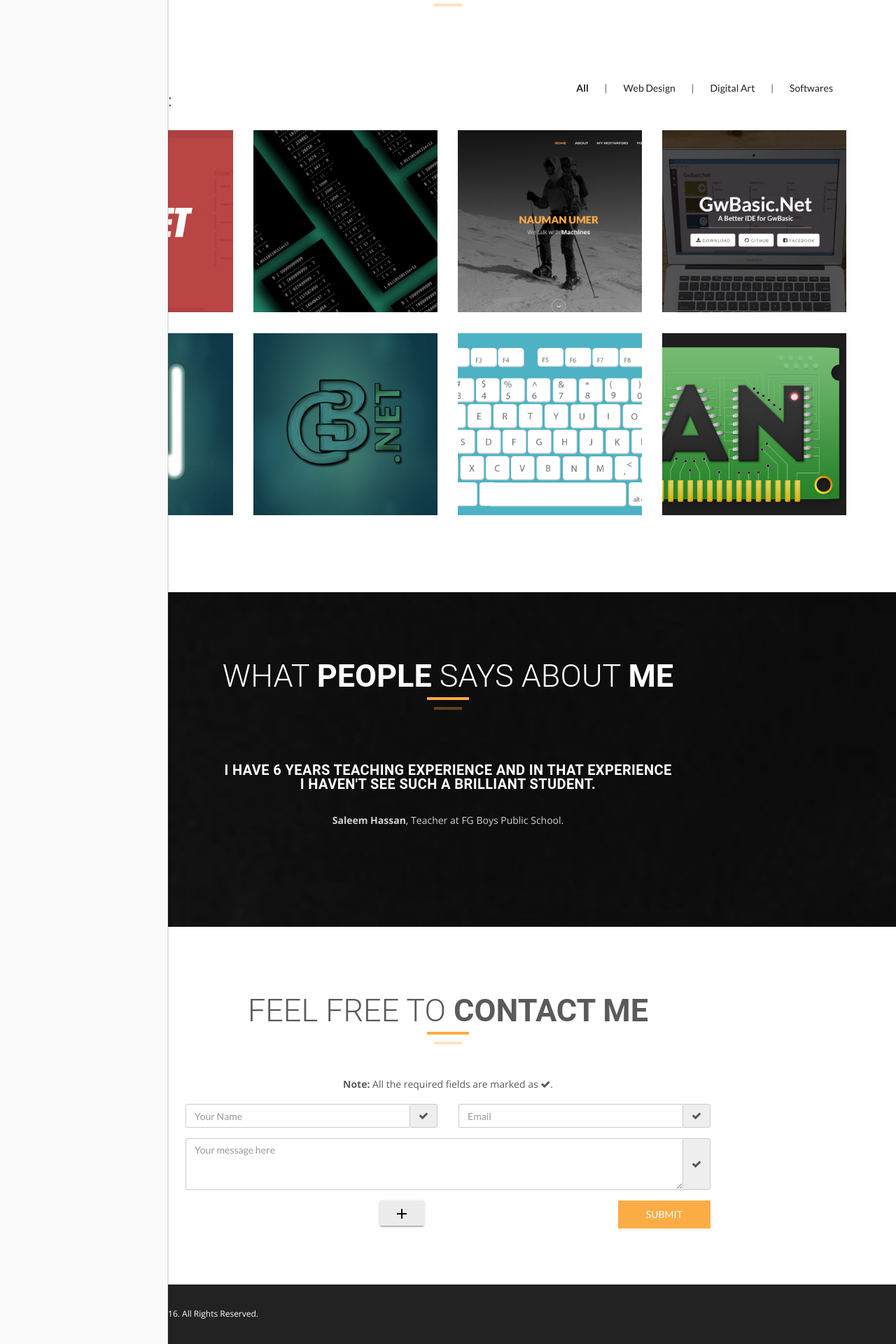
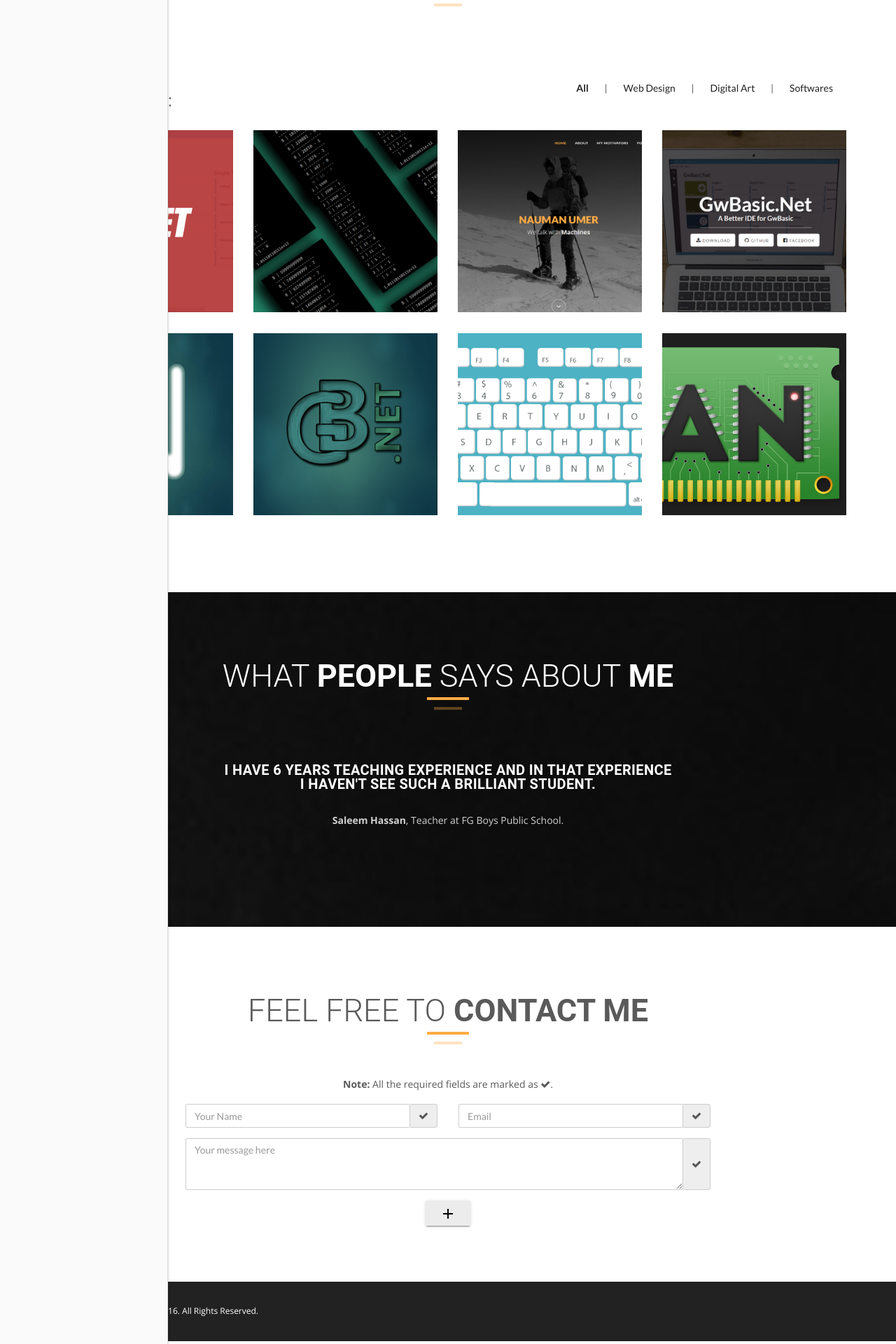
Before and after one commit to nmanumr/nmanumr.com, a Jekyll site: the page built from index.html, in a window 1280 px wide. Shown: the part 2020-3940 px from the top of the page at 70% size. Built offline with Jekyll 4.4.1, drawn with Linux system fonts in a browser that asks for light colours; nearby versions of some CDN libraries.

Commit message:
Update contact.html

```diff
--- a/_includes/contact.html
+++ b/_includes/contact.html
@@ -42,10 +42,10 @@
 
                         </div>
                         <!-- Raised button with ripple -->
-<button class="mdl-button mdl-js-button mdl-button--raised mdl-js-ripple-effect">
+<button type="submit" class="mdl-button mdl-js-button mdl-button--raised mdl-js-ripple-effect">
   <i class="material-icons">add</i>
 </button>
-                        <button type="submit" class="btn tf-btn btn-default">Submit</button>
+
                     </form>
 
                 </div>
```
